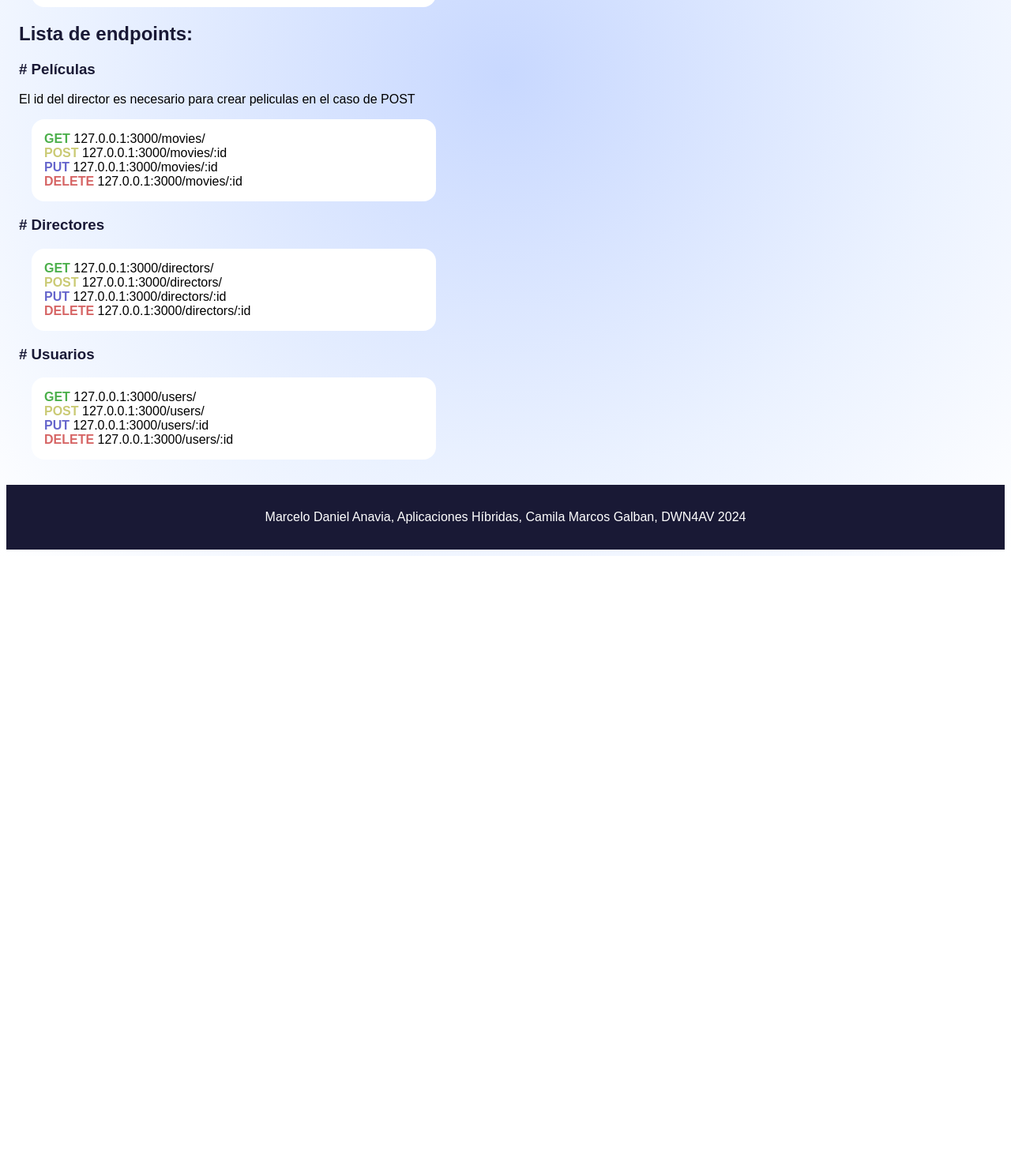
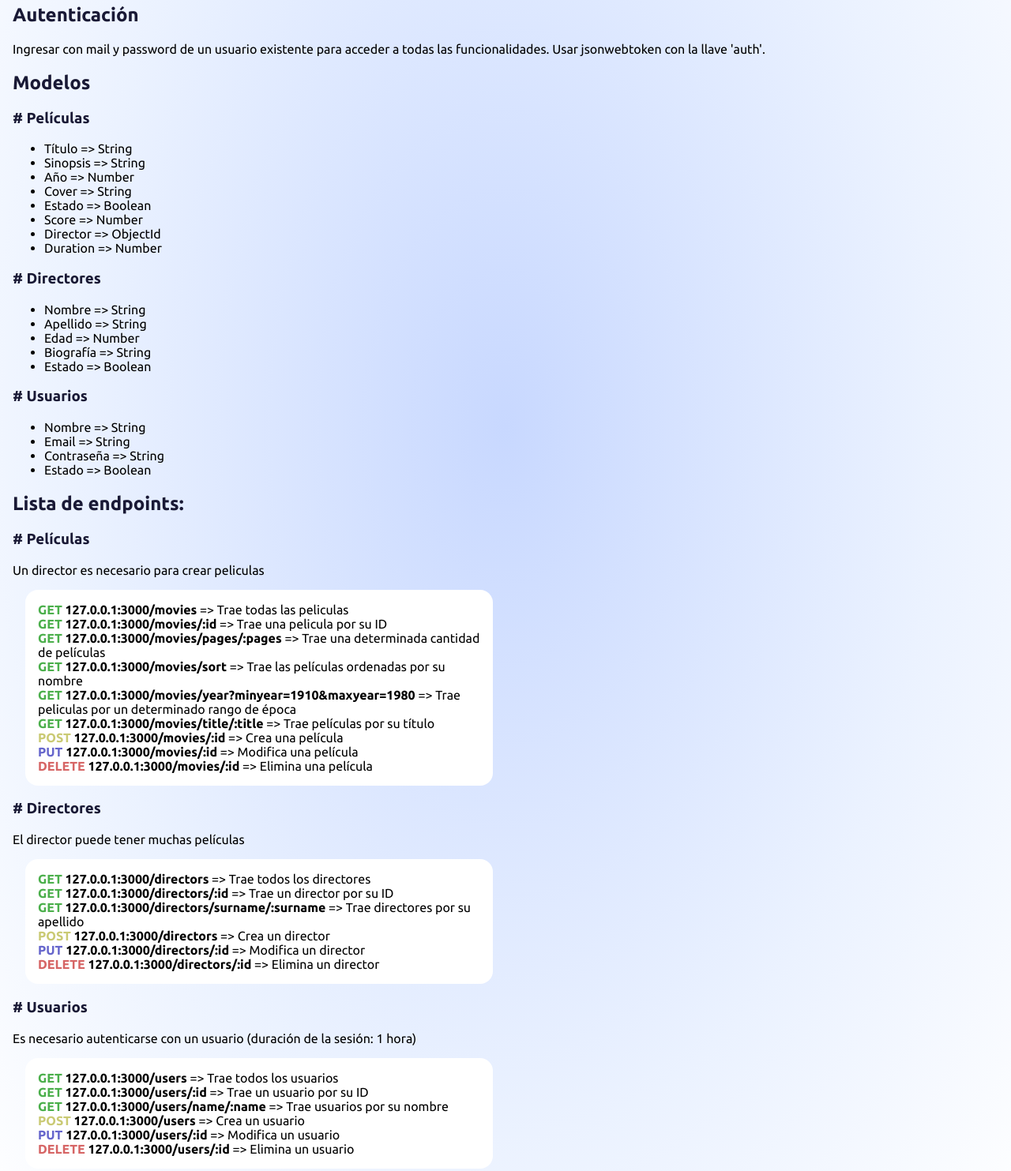
Before and after one commit to stoicos/parcial1-aplicaciones-hibridas, a website: page index.html in a window 1280 px wide. Shown: the part 513-1996 px from the top of the page at 79% size. Before the commit the page ends 1217 px from the top, so only its background shows below. Drawn offline with Linux system fonts and the light colour scheme.

Commit message:
edit models and routes

```diff
--- a/index.html
+++ b/index.html
@@ -5,21 +5,23 @@
     <meta name="viewport" content="width=device-width, initial-scale=1.0">
     <title>Videoclub</title>
     <style>
+        @import url('https://fonts.googleapis.com/css2?family=Ubuntu:ital,wght@0,300;0,400;0,500;0,700;1,300;1,400;1,500;1,700&display=swap');
         *{
-            font-family: sans-serif;
+            font-family: "Ubuntu", sans-serif;
         }
         body{
+            margin: 0;
             background: #C8D8FF;
             background: -moz-radial-gradient(center, #C8D8FF 0%, #EBF2FF 60%, #FFFFFF 100%);
             background: -webkit-radial-gradient(center, #C8D8FF 0%, #EBF2FF 60%, #FFFFFF 100%);
             background: radial-gradient(ellipse at center, #C8D8FF 0%, #EBF2FF 60%, #FFFFFF 100%);
         }
-        ul {
+        .lista {
             background-color: white;
             border-radius: 1rem;
             padding: 1rem;
             margin: 1rem;
-            width: 30rem;
+            width: 35rem;
             list-style: none;
         }
         span {
@@ -68,38 +70,79 @@
 </head>
 <body>
     <div class="container">
-        <h1>🎞Videoclub</h1>
+        <h1>🎬Videoclub</h1>
         <h2 class="bajada">API de películas y directores de cine</h2>
         <p class="subtitulo">Creada en Node, Express y MongoDB</p>
         <p>Requiere una creación y autenticación de usuario para acceder a más funcionalidades, la sesión durará una hora.</p>
         <p>Dentro de las funcionalidades que puede acceder el usuario está la creación, modificación y eliminación de documentos.</p>
         <h3>Empezar</h3>
-        <ul>
+        <ul class="lista">
             <li>$ npm i</li>
             <li>$ npm start</li>
         </ul>
-        <h2>Lista de endpoints:</h2>
+        <h2>Autenticación</h2>
+        <p>Ingresar con mail y password de un usuario existente para acceder a todas las funcionalidades. Usar jsonwebtoken con la llave 'auth'.</p>
+        <h2>Modelos</h2>
         <h3># Películas</h3>
-        <p>El id del director es necesario para crear peliculas en el caso de POST</p>
         <ul>
-            <li><span class="verde">GET</span> 127.0.0.1:3000/movies/</li>
-            <li><span class="amarillo">POST</span> 127.0.0.1:3000/movies/:id</li>
-            <li><span class="azul">PUT</span> 127.0.0.1:3000/movies/:id</li>
-            <li><span class="rojo">DELETE</span> 127.0.0.1:3000/movies/:id</li>
+            <li>Título => String</li>
+            <li>Sinopsis => String</li>
+            <li>Año => Number</li>
+            <li>Cover => String</li>
+            <li>Estado => Boolean</li>
+            <li>Score => Number</li>
+            <li>Director => ObjectId</li>
+            <li>Duration => Number</li>
         </ul>
         <h3># Directores</h3>
         <ul>
-            <li><span class="verde">GET</span> 127.0.0.1:3000/directors/</li>
-            <li><span class="amarillo">POST</span> 127.0.0.1:3000/directors/</li>
-            <li><span class="azul">PUT</span> 127.0.0.1:3000/directors/:id</li>
-            <li><span class="rojo">DELETE</span> 127.0.0.1:3000/directors/:id</li>
+            <li>Nombre => String</li>
+            <li>Apellido => String</li>
+            <li>Edad => Number</li>
+            <li>Biografía => String</li>
+            <li>Estado => Boolean</li>
         </ul>
         <h3># Usuarios</h3>
         <ul>
-            <li><span class="verde">GET</span> 127.0.0.1:3000/users/</li>
-            <li><span class="amarillo">POST</span> 127.0.0.1:3000/users/</li>
-            <li><span class="azul">PUT</span> 127.0.0.1:3000/users/:id</li>
-            <li><span class="rojo">DELETE</span> 127.0.0.1:3000/users/:id</li>
+            <li>Nombre => String</li>
+            <li>Email => String</li>
+            <li>Contraseña => String</li>
+            <li>Estado => Boolean</li>
+        </ul>
+
+        <h2>Lista de endpoints:</h2>
+        <h3># Películas</h3>
+        <p>Un director es necesario para crear peliculas</p>
+        <ul class="lista">
+            <li><span class="verde">GET</span> <b>127.0.0.1:3000/movies</b> => Trae todas las peliculas</li>
+            <li><span class="verde">GET</span> <b>127.0.0.1:3000/movies/:id</b> => Trae una pelicula por su ID</li>
+            <li><span class="verde">GET</span> <b>127.0.0.1:3000/movies/pages/:pages</b> => Trae una determinada cantidad de películas</li>
+            <li><span class="verde">GET</span> <b>127.0.0.1:3000/movies/sort</b> => Trae las películas ordenadas por su nombre</li>
+            <li><span class="verde">GET</span> <b>127.0.0.1:3000/movies/year?minyear=1910&maxyear=1980</b> => Trae peliculas por un determinado rango de época</li>
+            <li><span class="verde">GET</span> <b>127.0.0.1:3000/movies/title/:title</b> => Trae películas por su título</li>
+            <li><span class="amarillo">POST</span> <b>127.0.0.1:3000/movies/:id</b> => Crea una película</li>
+            <li><span class="azul">PUT</span> <b>127.0.0.1:3000/movies/:id</b> => Modifica una película</li>
+            <li><span class="rojo">DELETE</span> <b>127.0.0.1:3000/movies/:id</b> => Elimina una película</li>
+        </ul>
+        <h3># Directores</h3>
+        <p>El director puede tener muchas películas</p>
+        <ul class="lista">
+            <li><span class="verde">GET</span> <b>127.0.0.1:3000/directors</b> => Trae todos los directores</li>
+            <li><span class="verde">GET</span> <b>127.0.0.1:3000/directors/:id</b> => Trae un director por su ID</li>
+            <li><span class="verde">GET</span> <b>127.0.0.1:3000/directors/surname/:surname</b> => Trae directores por su apellido</li>
+            <li><span class="amarillo">POST</span> <b>127.0.0.1:3000/directors</b> => Crea un director</li>
+            <li><span class="azul">PUT</span> <b>127.0.0.1:3000/directors/:id</b> => Modifica un director</li>
+            <li><span class="rojo">DELETE</span> <b>127.0.0.1:3000/directors/:id</b> => Elimina un director</li>
+        </ul>
+        <h3># Usuarios</h3>
+        <p>Es necesario autenticarse con un usuario (duración de la sesión: 1 hora)</p>
+        <ul class="lista">
+            <li><span class="verde">GET</span> <b>127.0.0.1:3000/users</b> => Trae todos los usuarios</li>
+            <li><span class="verde">GET</span> <b>127.0.0.1:3000/users/:id</b> => Trae un usuario por su ID</li>
+            <li><span class="verde">GET</span> <b>127.0.0.1:3000/users/name/:name</b> => Trae usuarios por su nombre</li>
+            <li><span class="amarillo">POST</span> <b>127.0.0.1:3000/users</b> => Crea un usuario</li>
+            <li><span class="azul">PUT</span> <b>127.0.0.1:3000/users/:id</b> => Modifica un usuario</li>
+            <li><span class="rojo">DELETE</span> <b>127.0.0.1:3000/users/:id</b> => Elimina un usuario</li>
         </ul>
 
     </div>
```
Also changed, not shown: models/directors_model.js (+8 -4 lines), models/movies_model.js (+12 -4 lines), routes/directors_routes.js (+4 -4 lines), routes/movies_routes.js (+25 -25 lines).
